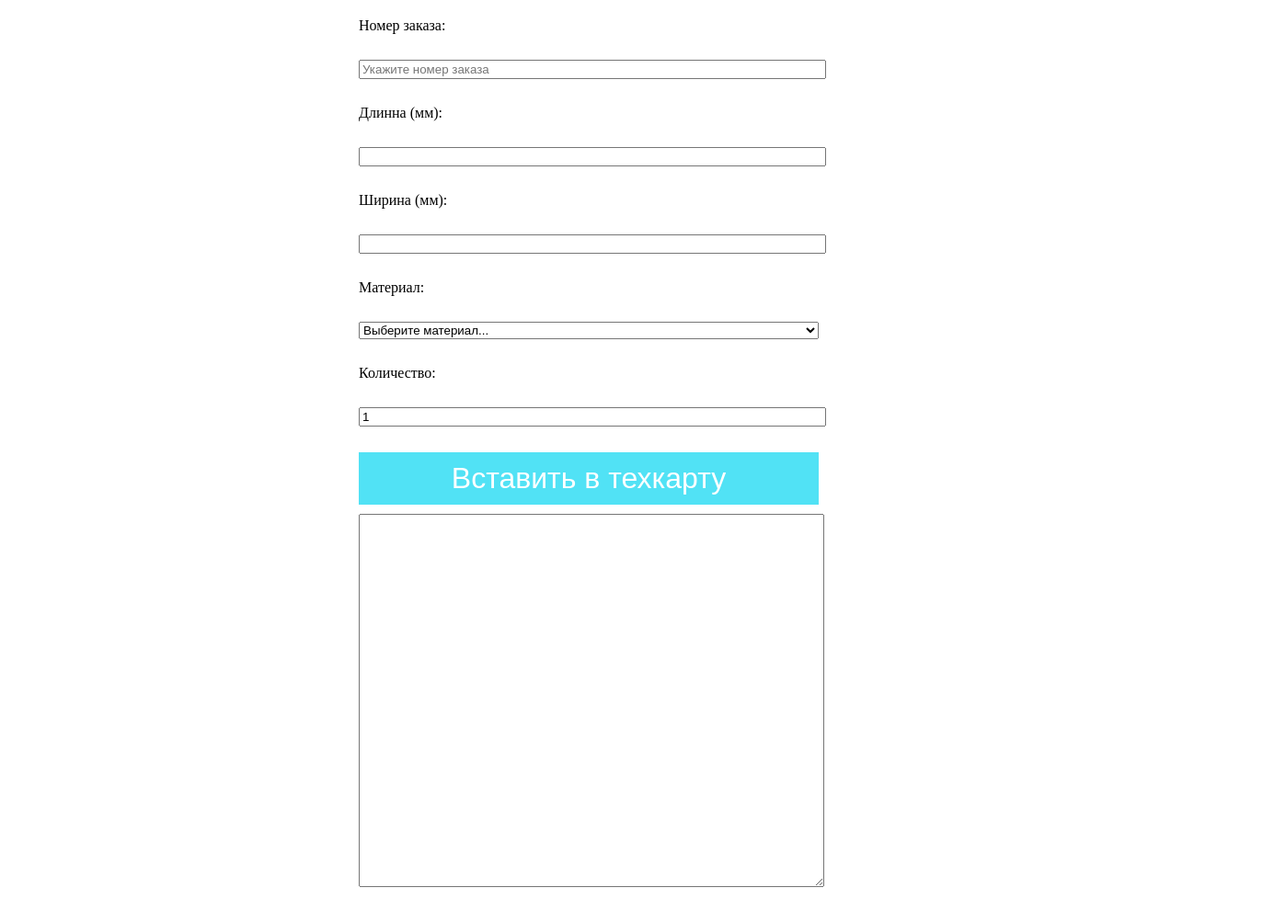
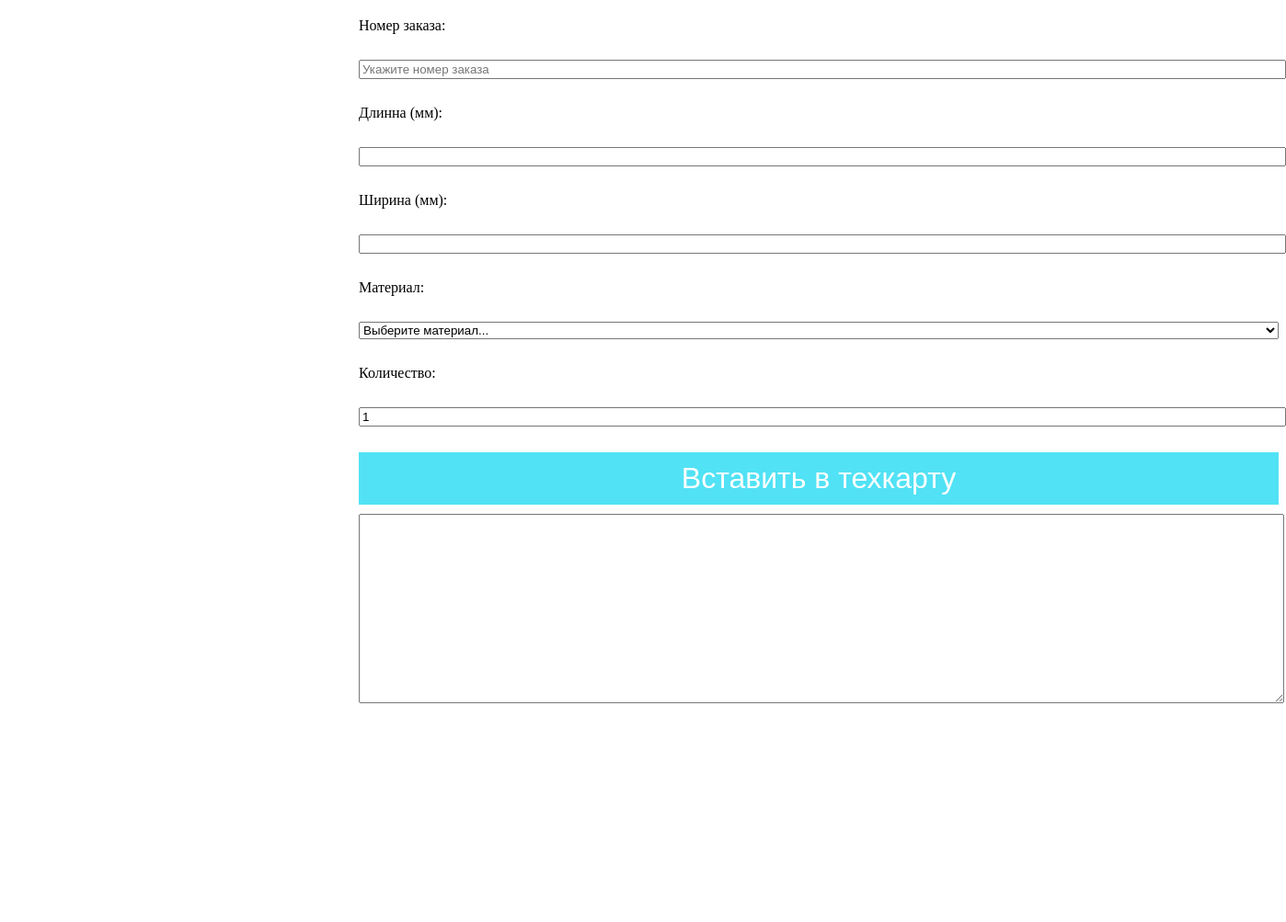
Before and after one commit to kuznetsov523/new1, a plain HTML site: page index.html in a window 1280 px wide. Shown: the part 126-1129 px from the top of the page at 92% size, 1398 px wide, since content can reach past the window. After the commit the page ends 929 px from the top, so only its background shows below. Drawn offline with Linux system fonts and the light colour scheme.

Commit message:
styles.css

```diff
--- a/styles.css
+++ b/styles.css
@@ -7,7 +7,7 @@
 
 label, input, select, button, textarea {
     display: block;
-    width: 100%;
+    width: 200%;
     margin-bottom: 10px;
 }
 
@@ -21,6 +21,6 @@ button {
 }
 
 textarea {
-    height: 400px;
+    height: 200px;
     resize: horizontal;
 }
```
